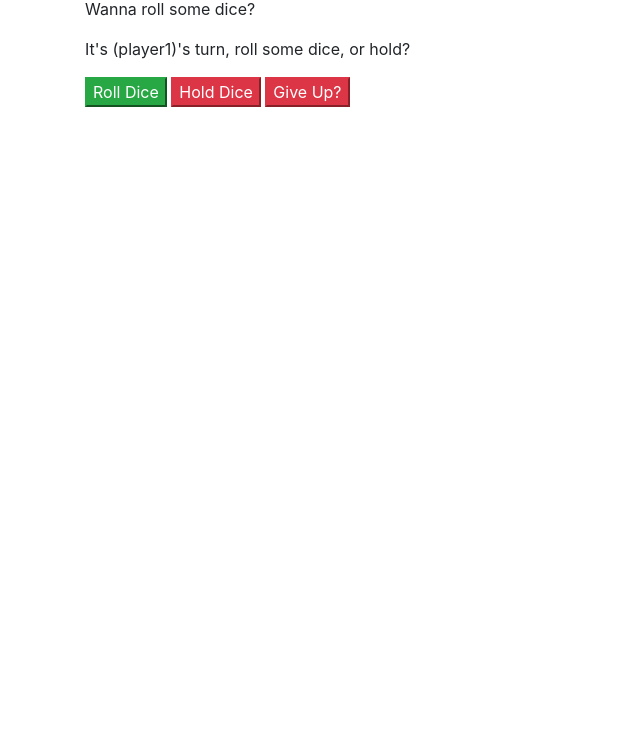
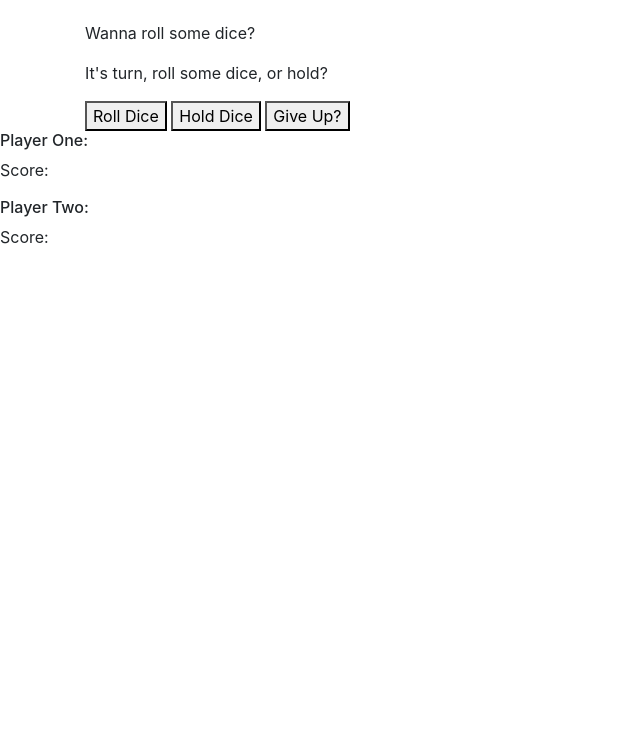
Before and after one commit to ShanGGraff/pig_dice, a plain HTML site: page index.html in a window 1280 px wide. Shown: the part 59-800 px from the top of the page, without its empty margins (0-640 px from the left). Drawn offline with Linux system fonts and the light colour scheme.

```diff
--- a/index.html
+++ b/index.html
@@ -10,15 +10,24 @@
 </head>
 <body>
   <div class="container">
-    <h1>Pig Dice</h1>
+    <h1>Italian Pig Dice</h1>
+    <img src="img/3c-rome-roll-cover.jpg" alt="">
     <p> Wanna roll some dice?</p>
     <div id="gameTurn">
-      <p>It's (player1)'s turn, roll some dice, or hold?</p>
-      <button type="button" class="btn-success" id="rollDiceOne">Roll Dice</button>
-      <button type="button" class="btn-danger" id="rollDiceOne">Hold Dice</button>
-      <button type="button" class="btn-danger" id="giveUpOne">Give Up?</button>
+      <p>It's <span class="player1"></span> turn, roll some dice, or hold?</p>
+      <button type="button" class="roll-button" id="rollDice">Roll Dice</button>
+      <button type="button" class="hold-button" id="holdDice">Hold Dice</button>
+      <button type="button" class="misc-button" id="giveUpOne">Give Up?</button>
     </div>
-
   </div>
+  <div id="turnScore">
+    <div id="player1">
+      <h6>Player One:<span></span></h6>
+      <p>Score: <span id="score1"></span></p>
+    </div>
+    <div id="player2">
+      <h6>Player Two:<span></span></h6>
+      <p>Score: <span></span></p>
+    </div>
 </body>
 </html>
--- a/js/scripts.js
+++ b/js/scripts.js
@@ -4,6 +4,7 @@
 //   this.player1 = player1;
 //   this.player2 = player2;
 // }
+let turnScore = 0;
 
 function PigDice() {
   this.players = {};
@@ -21,7 +22,7 @@
 };
 
 function Player(currentScore) {
-  this.currentScore = currentScore;
+  this.currentScore = turnScore + currentScore;
   return this.currentScore;
 }
 
@@ -31,14 +32,14 @@
 
 function Turn () {
   // hit button to roll
-  let turnScore = 0;
-  let roll = Die();
+  //let turnScore = 0;
+  //let roll = Die();
 
   if (roll === 1) {
     this.roll = 0;
     //switch player
   } else {
-    turnScore = this.roll += roll;
+    //turnScore = this.roll += roll;
     //store value in turnScore
   }
   return turnScore;
@@ -54,7 +55,12 @@
 $(document).ready(function() {
   $("form#language").submit(function(event) {
     event.preventDefault();
-
+    $("#score1") = turnScore;
 
   });
 });
+
+$("button#rolldice").click(function() {
+  let roll = Die();
+  turnScore = roll += roll;
+});
```
Also changed, not shown: img/3c-rome-roll-cover.jpg (added).
